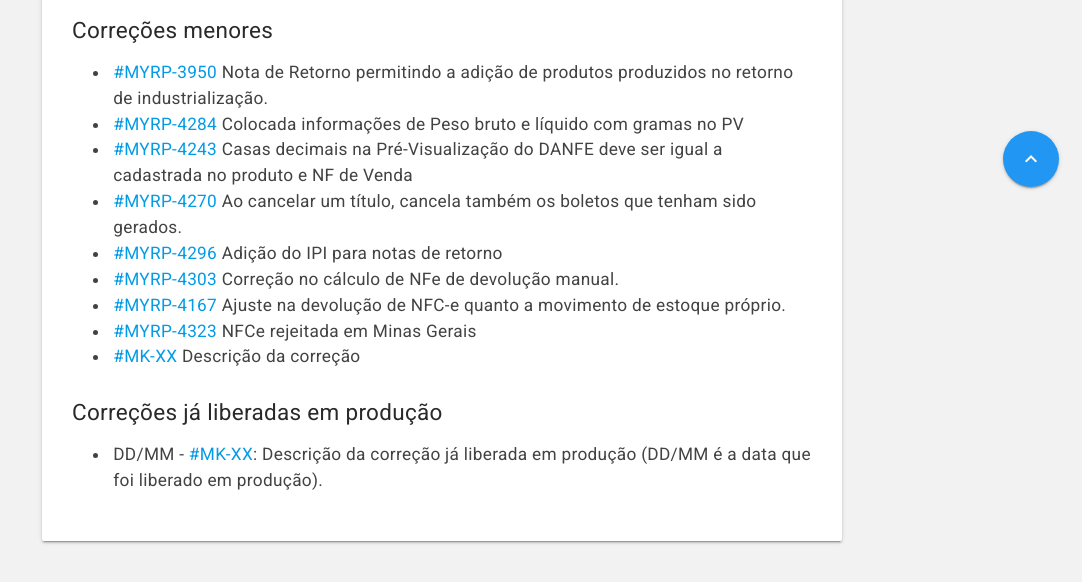
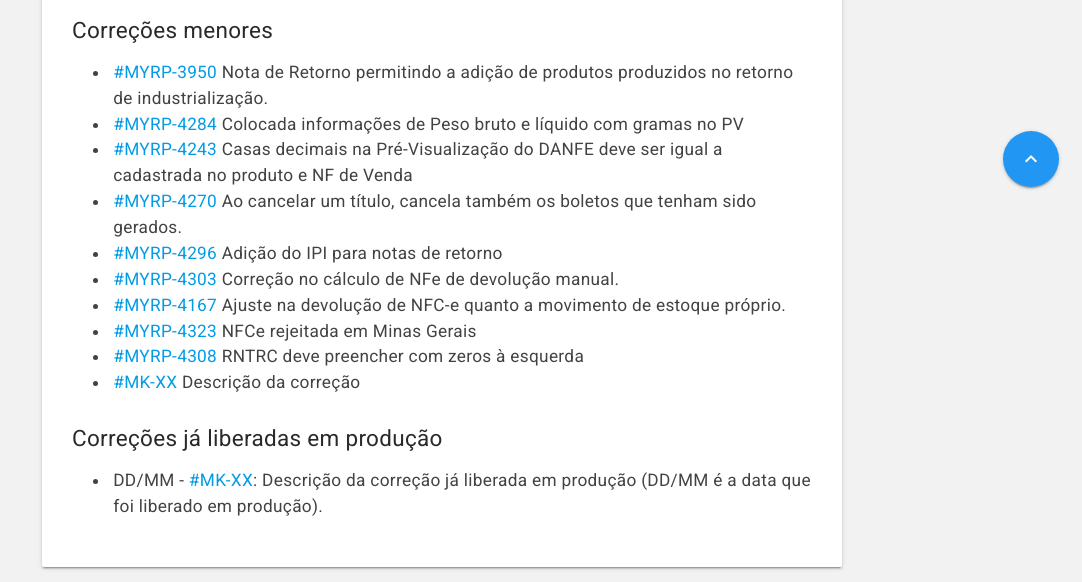
Before and after one commit to myrp-maicon/changelog-myrp, a Jekyll site: the page built from docs/myrp/19.06.01.md, in a window 1280 px wide. Shown: the part 690-1272 px from the top of the page, without its empty margins (198-1280 px from the left). Built offline with Jekyll 4.4.1, drawn with Linux system fonts in a browser that asks for light colours; nearby versions of some CDN libraries; our own code applies the rules of GitHub Pages for plain Markdown files; the repository's description, which GitHub fills in, is left out; before the commit the page ends 1246 px from its top, so only the background shows below that.

Commit message:
AD:MYRP-4308
RNTRC deve preencher com zeros à esquerda

```diff
--- a/docs/myrp/19.06.01.md
+++ b/docs/myrp/19.06.01.md
@@ -15,6 +15,7 @@
 * [#MYRP-4303](https://devmyrp.atlassian.net/browse/MYRP-4303) Correção no cálculo de NFe de devolução manual.
 * [#MYRP-4167](https://devmyrp.atlassian.net/browse/MYRP-4167) Ajuste na devolução de NFC-e quanto a movimento de estoque próprio.
 * [#MYRP-4323](https://devmyrp.atlassian.net/browse/MYRP-4323) NFCe rejeitada em Minas Gerais
+* [#MYRP-4308](https://devmyrp.atlassian.net/browse/MYRP-4308) RNTRC deve preencher com zeros à esquerda
 * [#MK-XX](https://devmyrp.atlassian.net/browse/MK-XX) Descrição da correção
 
 ## Correções já liberadas em produção
```
